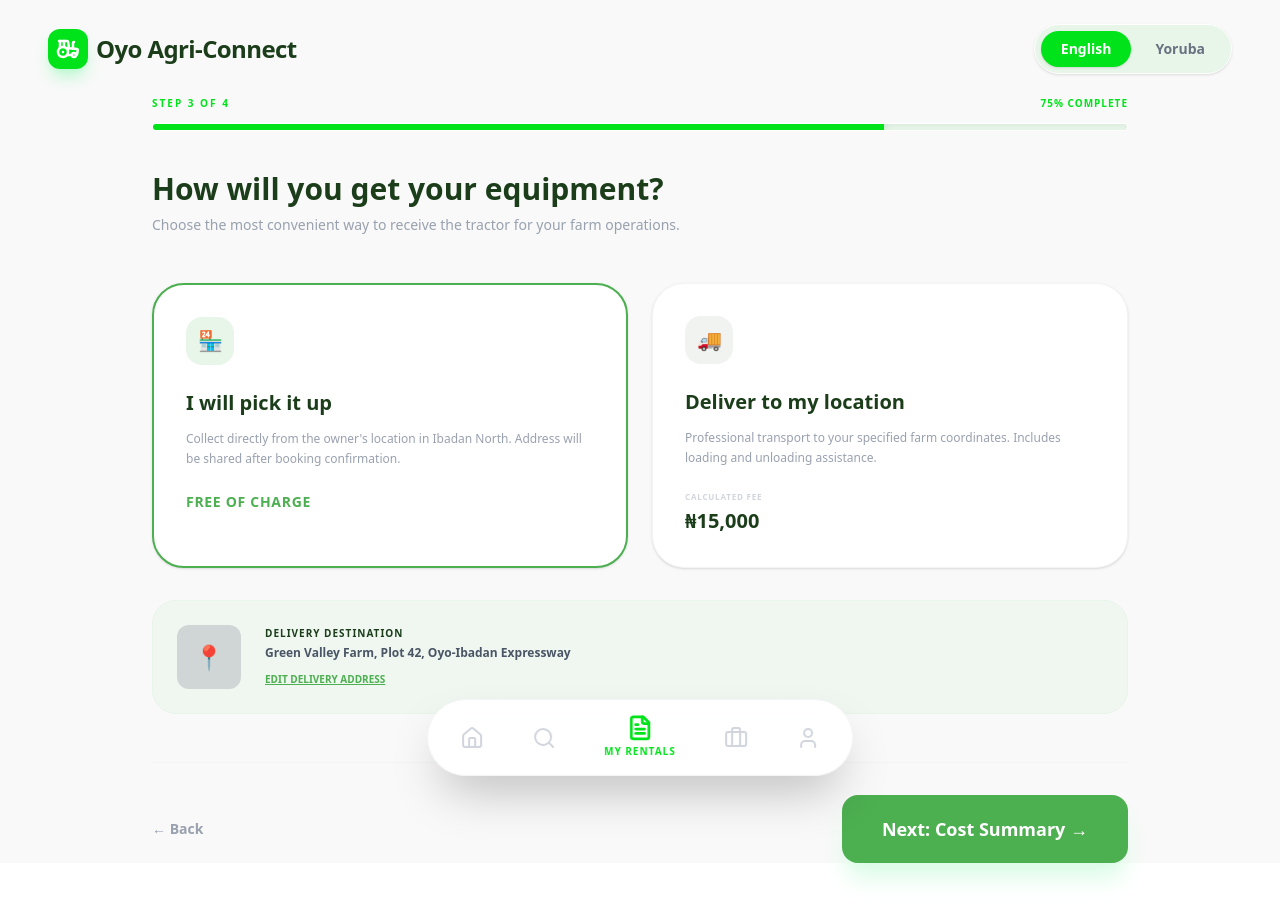
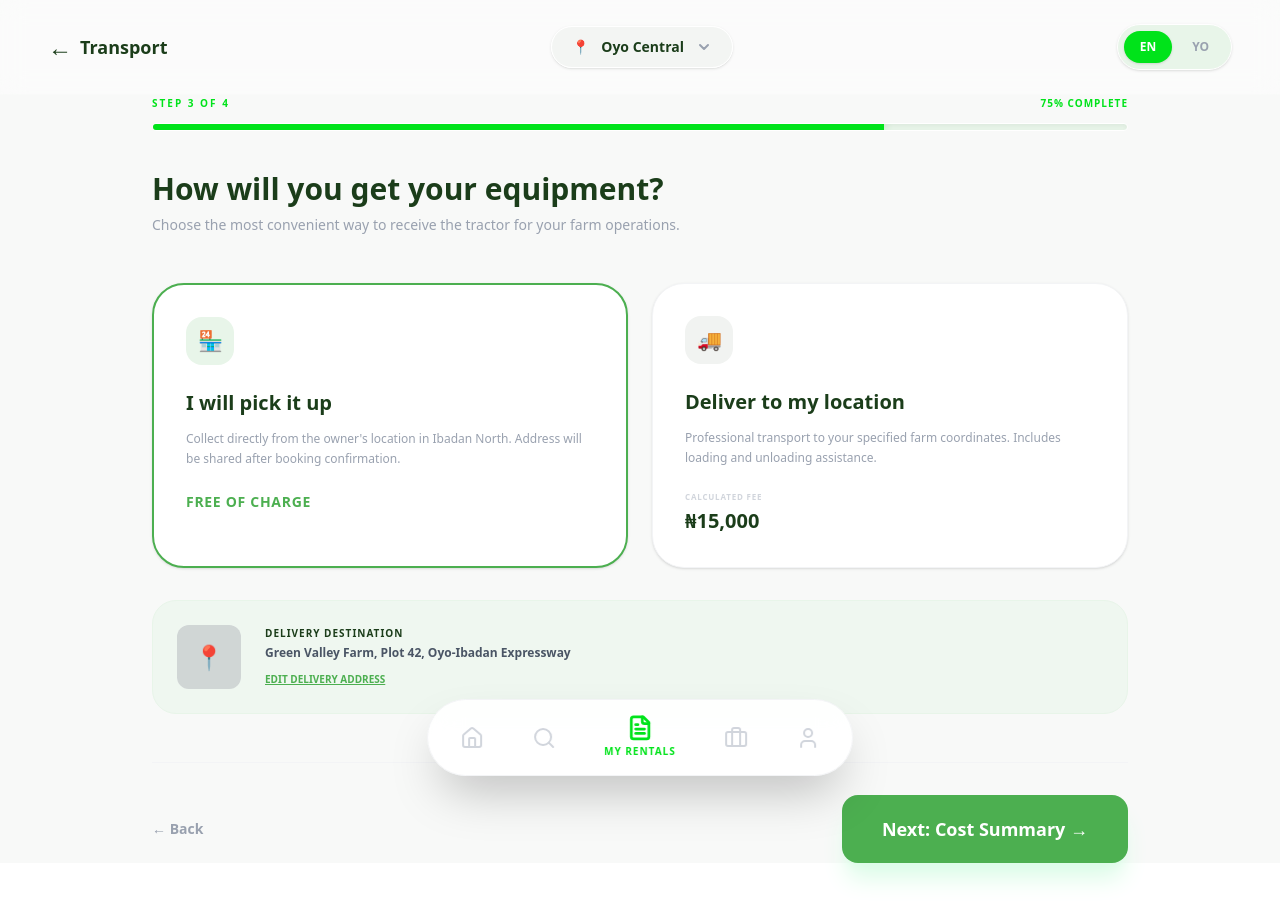
Before and after one commit to Naabi22/oyo-agri-connect, a Next.js app: page /transport in a window 1280 px wide. Shown: the top 922 px of the page. Built offline with nearby package versions, Linux system fonts and the light colour scheme.

Commit message:
fixing build error

```diff
--- a/src/app/dashboard/page.tsx
+++ b/src/app/dashboard/page.tsx
@@ -4,7 +4,7 @@ import Link from "next/link";
 import Header from "../../components/Header";
 import BottomNav from "../../components/BottomNav";
 import { equipment } from "../../lib/mockData";
-import { Search, Plus, Truck, Star, Heart, MoveRight, Tractor, Hammer } from "lucide-react";
+import { Search, Plus, Truck, Star, Heart, MoveRight, Tractor, Hammer, User } from "lucide-react";
 
 export default function Dashboard() {
   const nearbyEquipment = equipment.filter(item => item.dist).slice(0, 3);
--- a/src/app/details/page.tsx
+++ b/src/app/details/page.tsx
@@ -121,7 +121,7 @@ export default function EquipmentDetails() {
               </Link>
 
               <p className="text-center text-[10px] text-gray-400 mt-4 font-medium">
-                You won't be charged yet. The owner has 24 hours to confirm your request.
+                You won&apos;t be charged yet. The owner has 24 hours to confirm your request.
               </p>
             </div>
           </div>
--- a/src/app/login/page.tsx
+++ b/src/app/login/page.tsx
@@ -1,6 +1,5 @@
 "use client";
 
-import Link from "next/link";
 import { Tractor, Phone, Mail, HelpCircle, Globe } from "lucide-react";
 
 export default function LoginPage() {
--- a/src/app/page.tsx
+++ b/src/app/page.tsx
@@ -1,6 +1,6 @@
 import Link from "next/link";
 import Header from "../components/Header";
-import { Users, Leaf, ShieldCheck, Globe, MoveRight } from "lucide-react";
+import { Users, Leaf, ShieldCheck, Globe } from "lucide-react";
 
 export default function Home() {
   return (
@@ -54,7 +54,7 @@ export default function Home() {
 
           <p className="text-gray-500 text-xl leading-relaxed max-w-lg font-medium">
             Rent the equipment you need or share yours with fellow farmers
-            across Oyo State. Let's grow together using technology.
+            across Oyo State. Let&apos;s grow together using technology.
           </p>
 
           <div className="flex flex-col sm:flex-row items-center gap-6 pt-6">
--- a/src/app/summary/page.tsx
+++ b/src/app/summary/page.tsx
@@ -46,7 +46,7 @@ export default function OrderSummary() {
             <div className="bg-[#F1F9F1] rounded-3xl p-6 flex gap-4">
               <div className="w-6 h-6 bg-[#4CAF50] rounded-full flex items-center justify-center text-white text-xs shrink-0 font-bold">i</div>
               <div>
-                <p className="font-black text-[#1b3d1a] text-sm mb-1">You won't be charged yet</p>
+                <p className="font-black text-[#1b3d1a] text-sm mb-1">You won&apos;t be charged yet</p>
                 <p className="text-[11px] text-gray-500 leading-relaxed">
                   The owner needs to accept your request before any payment is processed.
                   You can still cancel without penalty within 2 hours.
--- a/src/app/transport/page.tsx
+++ b/src/app/transport/page.tsx
@@ -23,7 +23,7 @@ export default function TransportOption() {
             <div className="w-12 h-12 bg-[#E8F5E9] rounded-2xl flex items-center justify-center text-xl mb-6">🏪</div>
             <h3 className="text-xl font-black text-[#1b3d1a] mb-3">I will pick it up</h3>
             <p className="text-xs text-gray-400 leading-relaxed mb-6">
-              Collect directly from the owner's location in Ibadan North. Address will be shared after booking confirmation.
+              Collect directly from the owner&apos;s location in Ibadan North. Address will be shared after booking confirmation.
             </p>
             <p className="text-[#4CAF50] font-black text-sm uppercase tracking-wider mt-auto">Free of charge</p>
           </div>
--- a/src/components/BottomNav.tsx
+++ b/src/components/BottomNav.tsx
@@ -1,13 +1,13 @@
 import Link from "next/link";
 import { NavItem } from "../types";
-import { Home, Search, FileText, Briefcase, User } from "lucide-react";
+import { Home, Search, FileText, Briefcase, User, LucideIcon } from "lucide-react";
 
 interface BottomNavProps {
     activeItem?: NavItem;
 }
 
 export default function BottomNav({ activeItem }: BottomNavProps) {
-    const items: { id: NavItem; Icon: any; label?: string; href: string }[] = [
+    const items: { id: NavItem; Icon: LucideIcon; label?: string; href: string }[] = [
         { id: "home", Icon: Home, label: "HOME", href: "/dashboard" },
         { id: "search", Icon: Search, label: "SEARCH", href: "/search" },
         { id: "bookings", Icon: FileText, label: "MY RENTALS", href: "/summary" },
--- a/src/components/Header.tsx
+++ b/src/components/Header.tsx
@@ -1,34 +1,72 @@
 import Link from "next/link";
-import { Tractor } from "lucide-react";
+import { Tractor, Bell, ChevronDown } from "lucide-react";
 
 interface HeaderProps {
   showLanguageToggle?: boolean;
+  showLocationSelector?: boolean;
+  showNotificationBell?: boolean;
+  showLocation?: boolean; // For backward compatibility
+  backHref?: string;
+  title?: string;
 }
 
-export default function Header({ showLanguageToggle = true }: HeaderProps) {
+export default function Header({
+  showLanguageToggle = true,
+  showLocationSelector = false,
+  showNotificationBell = false,
+  showLocation = false,
+  backHref,
+  title
+}: HeaderProps) {
   return (
-    <nav className="fixed top-0 w-full flex justify-between items-center px-12 py-6 z-50">
-      {/* Logo */}
-      <Link href="/" className="flex items-center gap-2 group">
-        <div className="w-10 h-10 bg-[#00E31A] rounded-xl flex items-center justify-center text-white shadow-lg shadow-green-200">
+    <nav className="fixed top-0 w-full flex justify-between items-center px-12 py-6 z-50 bg-white/40 backdrop-blur-md border-b border-neutral-soft/20">
+      {/* Logo or Back Button */}
+      {backHref ? (
+        <Link href={backHref} className="flex items-center gap-3 group shrink-0">
+          <div className="text-primary-dark font-black text-lg hover:text-primary transition-colors flex items-center gap-2">
+            <span className="text-2xl">←</span> {title || "Back"}
+          </div>
+        </Link>
+      ) : (
+        <Link href="/" className="flex items-center gap-2 group shrink-0">
+          <div className="w-10 h-10 bg-[#00E31A] rounded-xl flex items-center justify-center text-white shadow-lg shadow-green-200 transition-transform group-hover:scale-110">
             <Tractor size={24} strokeWidth={2.5} />
           </div>
-        <span className="font-black text-2xl text-[#1b3d1a] tracking-tight">
+          <span className="font-black text-2xl text-[#1b3d1a] tracking-tight hidden md:block">
             Oyo Agri-Connect
           </span>
         </Link>
+      )}
 
-      {/* Language Toggle */}
+      {/* Location Selector */}
+      {(showLocationSelector || showLocation) && (
+        <div className="bg-neutral-soft/80 backdrop-blur-sm px-5 py-2.5 rounded-full flex items-center gap-3 text-sm font-black text-primary-dark border border-white shadow-sm cursor-pointer hover:bg-neutral transition-all">
+          <span className="text-[#00E31A]">📍</span>
+          Oyo Central
+          <ChevronDown size={16} className="text-gray-400" strokeWidth={3} />
+        </div>
+      )}
+
+      {/* Right Actions */}
+      <div className="flex items-center gap-6">
         {showLanguageToggle && (
           <div className="bg-[#E8F5E9] rounded-full p-1.5 flex items-center gap-1 border border-white shadow-sm">
-          <button className="bg-[#00E31A] text-white px-5 py-2 rounded-full text-sm font-bold shadow-sm transition-all">
-            English
+            <button className="bg-[#00E31A] text-white px-4 py-2 rounded-full text-xs font-black shadow-sm transition-all whitespace-nowrap">
+              EN
             </button>
-          <button className="text-gray-500 px-5 py-2 rounded-full text-sm font-bold hover:text-[#1b3d1a] transition-all">
-            Yoruba
+            <button className="text-gray-400 px-4 py-2 rounded-full text-xs font-black hover:text-[#1b3d1a] transition-all whitespace-nowrap">
+              YO
             </button>
           </div>
         )}
+
+        {showNotificationBell && (
+          <button className="w-11 h-11 bg-white border border-neutral-soft rounded-2xl flex items-center justify-center text-primary-dark shadow-sm hover:bg-neutral transition-all relative">
+            <Bell size={20} strokeWidth={2.5} />
+            <span className="absolute top-3 right-3 w-2 h-2 bg-red-500 rounded-full border-2 border-white"></span>
+          </button>
+        )}
+      </div>
     </nav>
   );
 }
```
Lines whose indentation alone changed are shown as unchanged.
